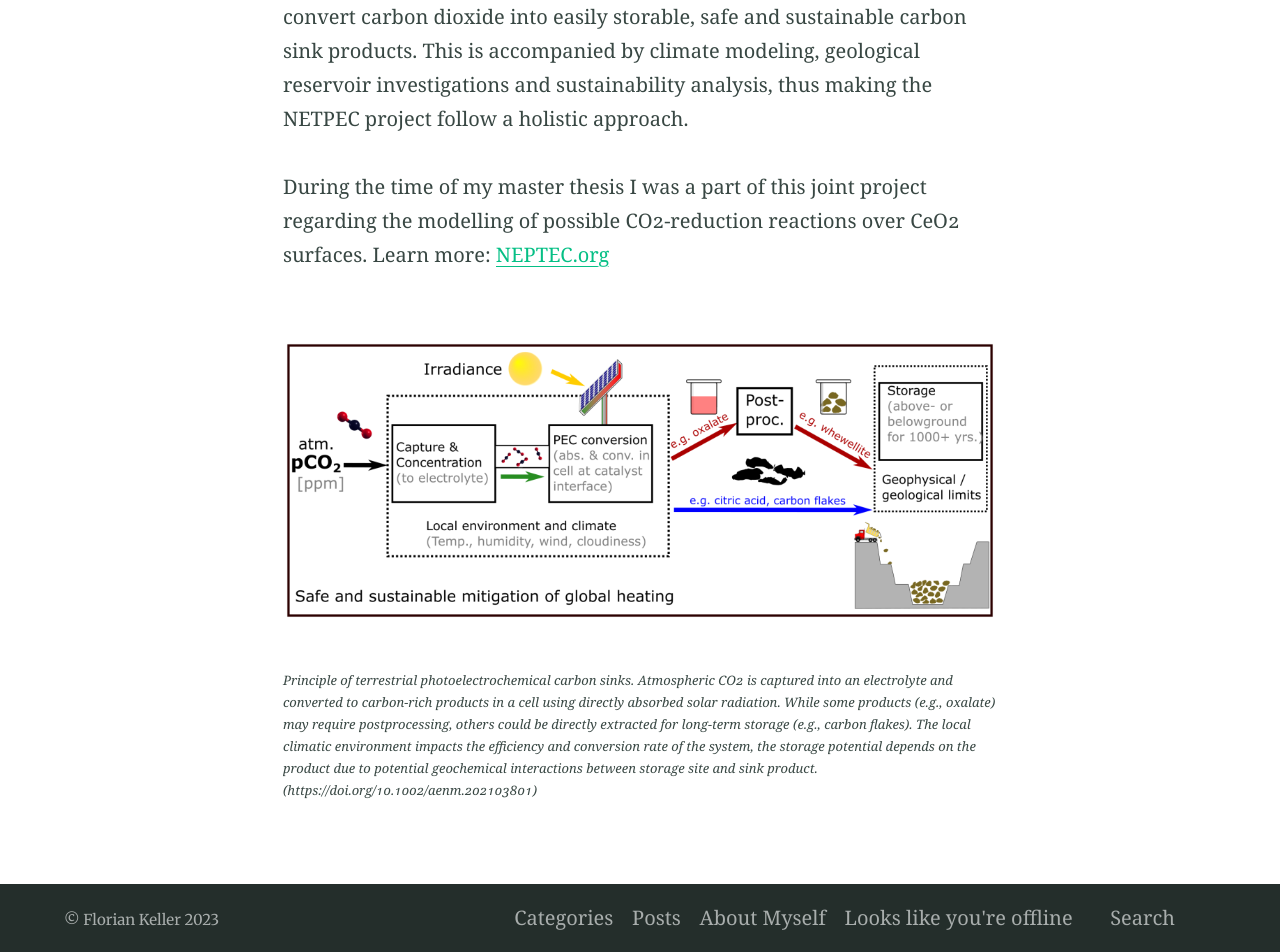
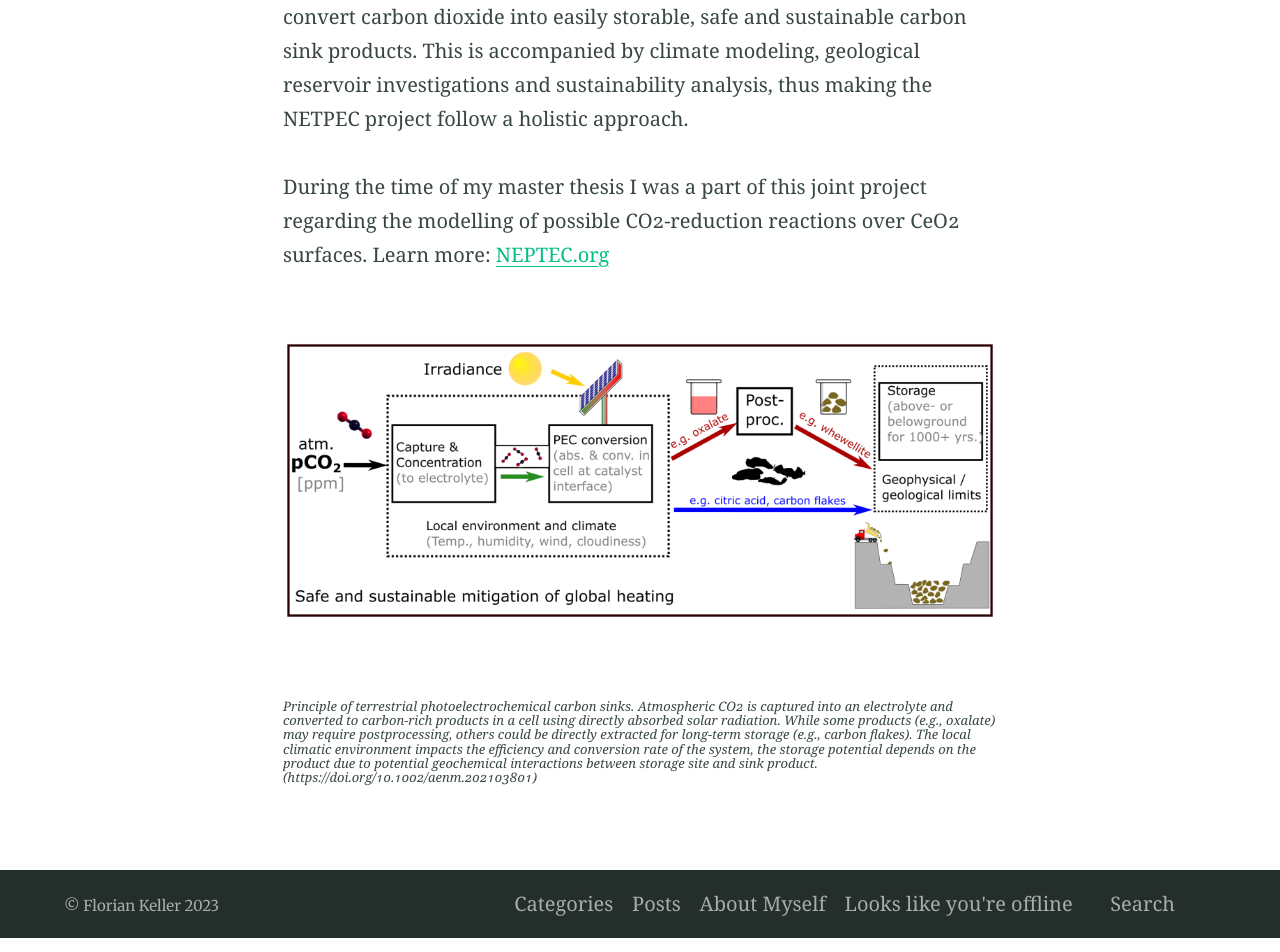
Before and after one commit to FlorianMKeller/Fkeller1, a Jekyll site: the page built from projects.md, in a window 1280 px wide. Shown: the part 1039-1991 px from the top of the page. Built offline with Jekyll 4.4.1, drawn with Linux system fonts in a browser that asks for light colours.

Commit message:
Update projects.md

```diff
--- a/projects.md
+++ b/projects.md
@@ -24,6 +24,7 @@ Learn more:   [NEPTEC.org](https://netpec.org/ "Link")
 <p style="line-height:0.1"></p>
 <p>
     <img src="/assets/logos/NETPEC-description.png" alt>
+    <p style="line-height:0.1"></p>
     <em> <font size="2"> <p style="line-height:1.1"> Principle of terrestrial photoelectrochemical carbon sinks. Atmospheric CO2 is captured into an electrolyte and converted to carbon-rich products in a cell using directly absorbed solar radiation. While some products (e.g., oxalate) may require postprocessing, others could be directly extracted for long-term storage (e.g., carbon flakes). The local climatic environment impacts the efficiency and conversion rate of the system, the storage potential depends on the product due to potential geochemical interactions between storage site and sink product.
         (https://doi.org/10.1002/aenm.202103801) </p></font> </em>
 </p>
```
